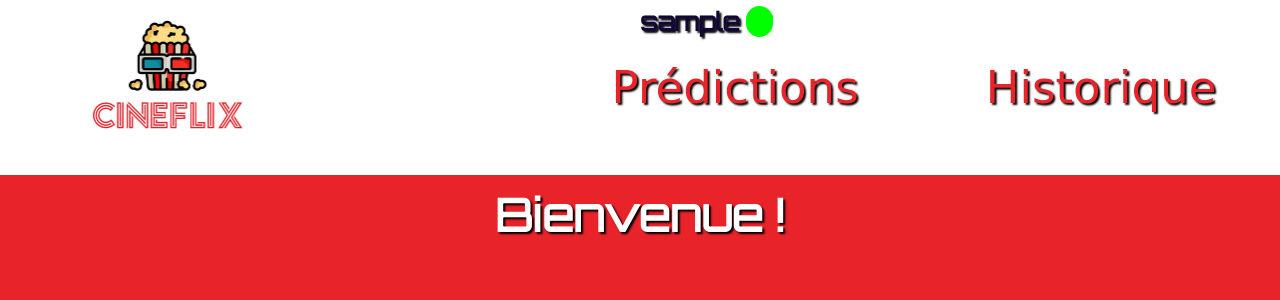
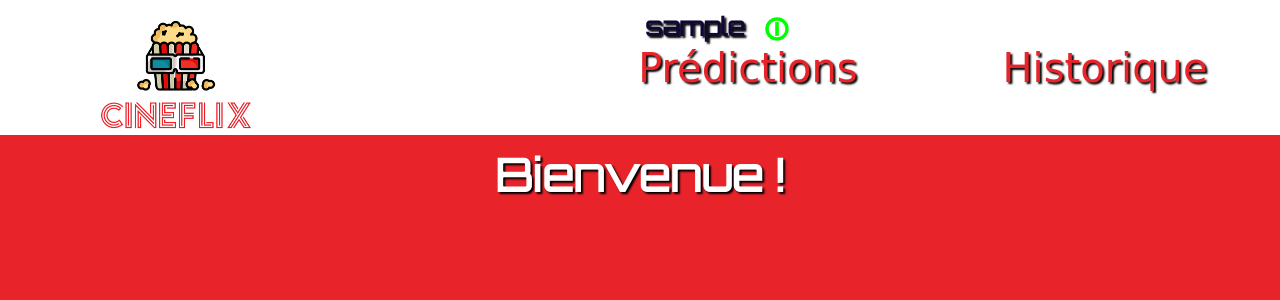
Before and after one commit to DonzerHD/Predictif_des_Entrees_de_Films, a Django app: page / in a window 1280 px wide. Shown: the top 300 px of the page. Run offline with Django 4.2, Linux system fonts and the light colour scheme; the visitor is signed in with stand-in values (Sample User, id 1); some web fonts are replaced.

Commit message:
interface utilisateur

```diff
--- a/app/prediction_cinema/app_django/static/css/style.css
+++ b/app/prediction_cinema/app_django/static/css/style.css
@@ -20,24 +20,24 @@ nav {
     background-color: #ffffff;
     padding: 0;
     display: flex;
-    align-items: center;
+    align-items:end;
     justify-content: space-between;
     max-width: 100%;
     margin: 0 auto;
     text-shadow: 2px 2px 2px #000000;
     font-family: 'Tilt Prism', cursive;
-    font-weight: 400;
-
+    height: 135px;
 }
 
 nav a {
     display: inline-block;
     text-decoration: none;
     color: #e8232a;
-    font-size: 45px;
+    font-size: 40px;
     margin: auto;
 
 }
+
 .usname{
     position: absolute;
     top: 1%;
@@ -46,18 +46,25 @@ nav a {
     font-family: 'Orbitron', sans-serif;
     font-weight: bolder;
     font-size: 25px;
+    margin: 5px;
+
 
 }
 
 span{
-    background-color: #00FF00;
+
     color:#00FF00    ;
     border-radius: 50px;
     text-shadow: none;
+    font-size: 30px;
+    position: absolute;
+    top: -5%;
+    left: 120%;
+
 }
 
 .usname:hover span {
-    background-color: #e8232a;
+
     color: #e8232a;
 }
 
--- a/app/prediction_cinema/app_django/templates/base.html
+++ b/app/prediction_cinema/app_django/templates/base.html
@@ -17,7 +17,7 @@
         {% if user.is_authenticated %}
             <a href="{% url 'prediction' %}">Prédictions</a>
             <a href="{% url 'historique' %}">Historique</a>
-            <a class="usname" href="{% url 'logout' %}">{{ user.username }} <span>w</span></a>
+            <a class="usname" href="{% url 'logout' %}">{{ user.username }} <span>⏼</span></a>
 
 
         {% else %}
```
Also changed, not shown: app/prediction_cinema/app_django/static/images/logo.png.
